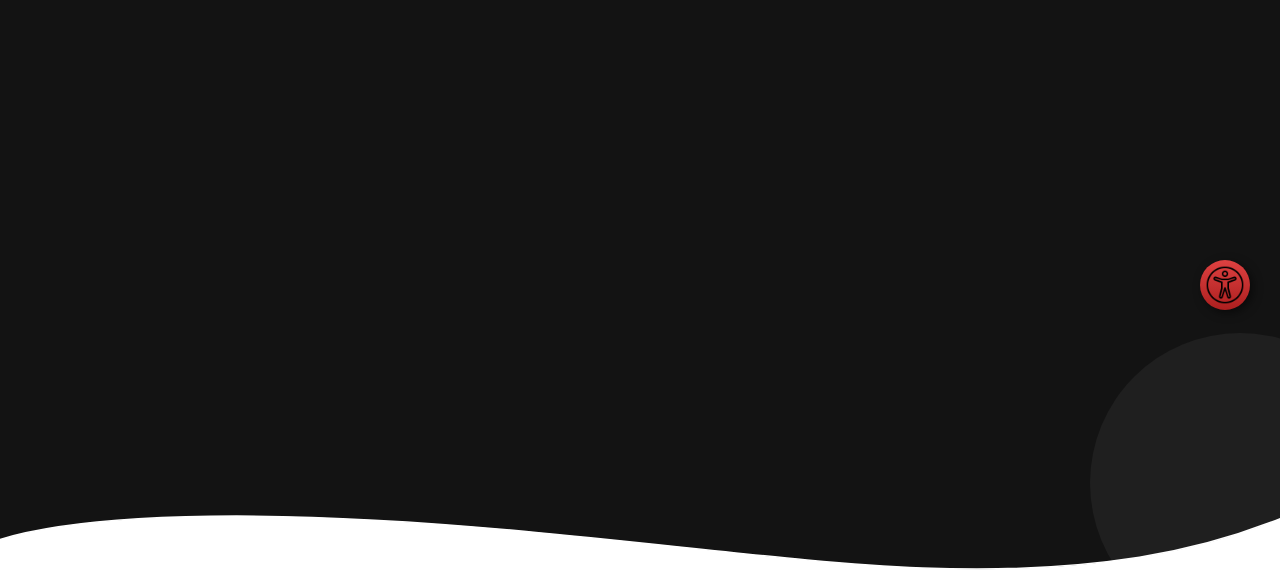
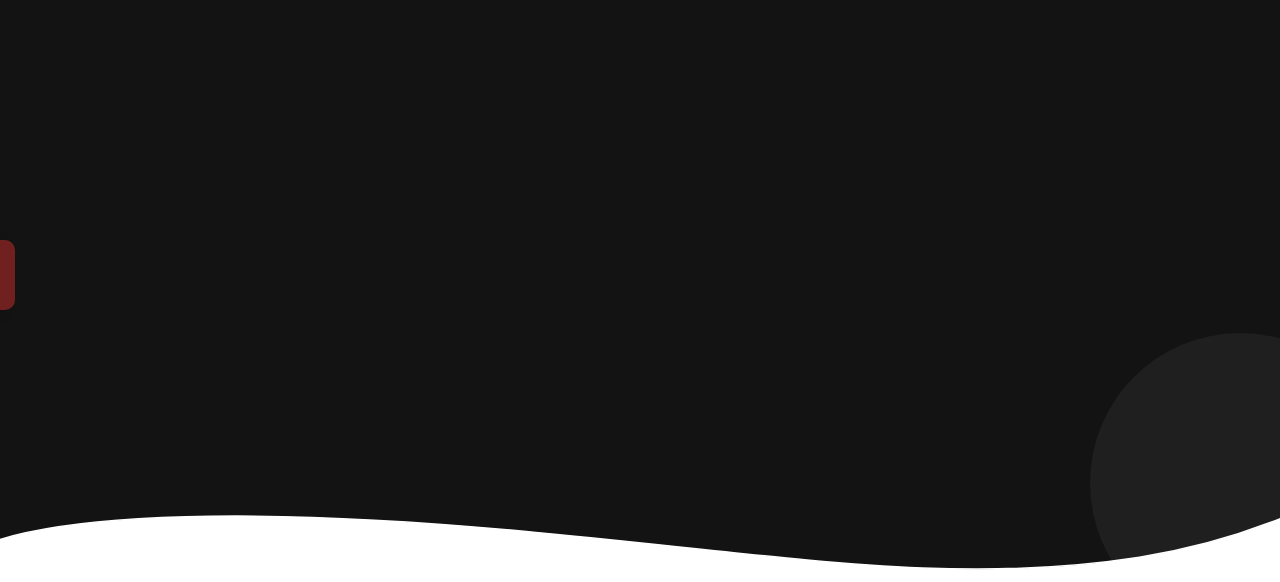
Before and after one commit to gabrielmjacques/telecall, a PHP site: page / in a window 1280 px wide. Shown: the part 1387-1969 px from the top of the page. Run offline with PHP 8.4, Linux system fonts and the light colour scheme.

Commit message:
Feat: Redesign acessibility menu

```diff
--- a/default.css
+++ b/default.css
@@ -44,22 +44,40 @@ a {
 
 
 .accessibility-menu {
-    background-image: linear-gradient(to bottom, #de4141, #ac1f1f);
+    /* background-image: linear-gradient(to bottom, #de4141, #ac1f1f); */
+    background-color: var(--primary-color);
     position: fixed;
     border: none;
 
     z-index: 3;
-    right: 30px;
+    left: -50px;
     bottom: 30px;
     width: 50px;
-    height: 50px;
-    border-radius: 50%;
+    height: 70px;
+    opacity: .5;
     transition-duration: .3s;
     box-shadow: 3px 3px 10px #00000081;
 }
 
+.accessibility-menu::after {
+    content: '';
+    position: absolute;
+    background-color: var(--primary-color);
+
+    top: 0;
+    left: 100%;
+    width: 15px;
+    height: 100%;
+    border-radius: 0 10px 10px 0;
+}
+
 .accessibility-menu:hover {
-    transform: scale(1.2);
+    left: 0;
+    opacity: 1;
+}
+
+.accessibility-menu:active {
+    opacity: .3;
 }
 
 .accessibility-menu img {
```
